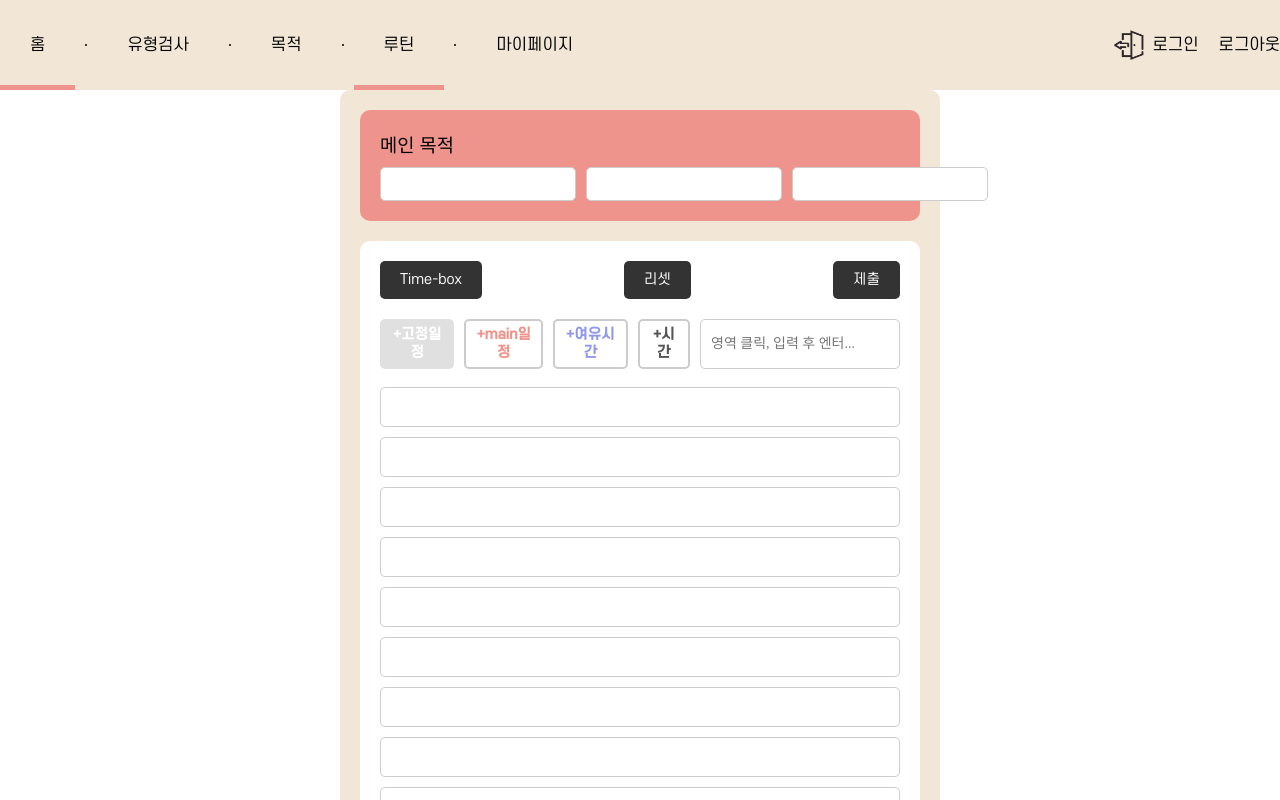
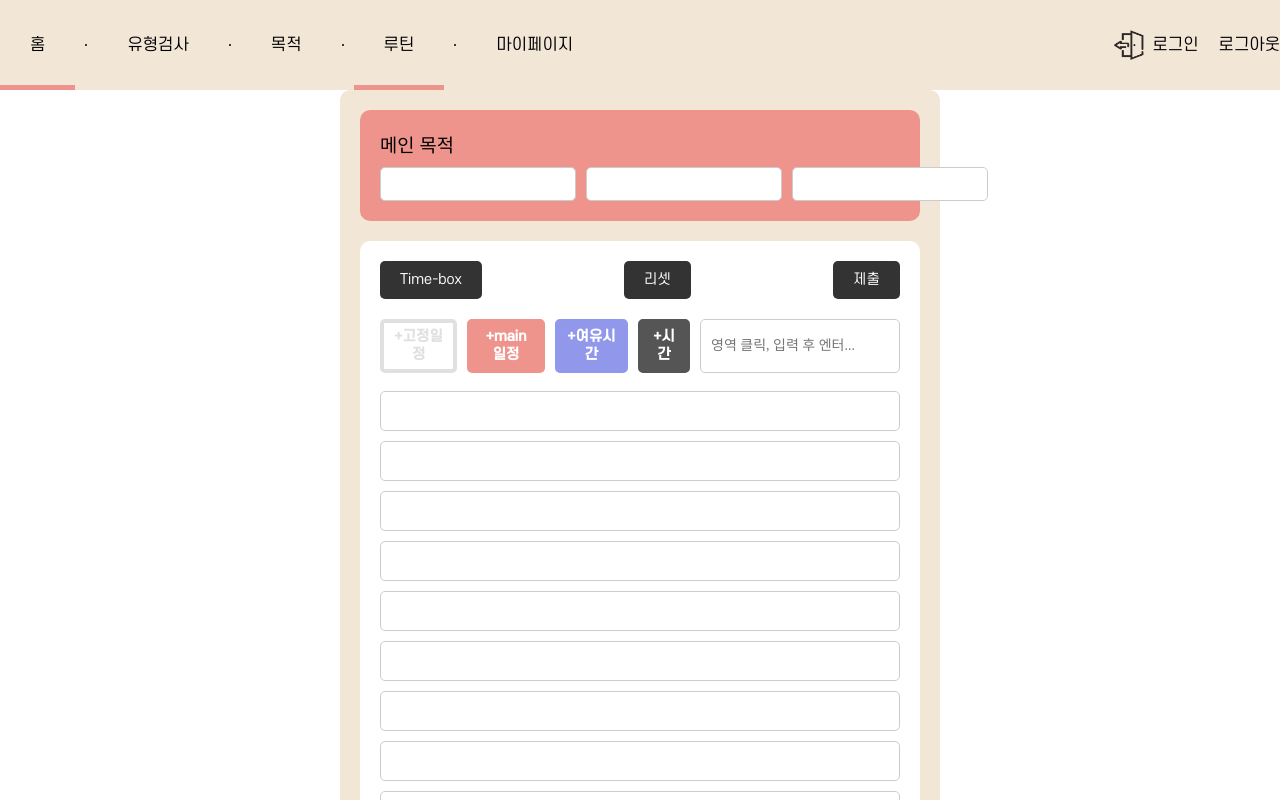
Before and after one commit to subin000306/routine, a React (Create React App) app in the folder client/: page /routine in a window 1280 px wide. Built offline with nearby package versions, Linux system fonts and the light colour scheme; no server answers; a web font is replaced by a local one.

Commit message:
TaskTypeButton업데이트

```diff
--- a/client/src/pages/Routine/index.js
+++ b/client/src/pages/Routine/index.js
@@ -290,17 +290,20 @@ const TaskTypeButton = styled.button`
   padding: 5px 10px;
   font-size: 14px;
   font-weight: bold;
-  color: ${(props) => (props.selected ? "#fff" : props.color)};
-  background-color: ${(props) => (props.selected ? props.color : "#fff")};
-  border: ${(props) =>
-    props.selected ? `2px solid ${props.color}` : "2px solid #cccccc"};
+  color: ${(props) => (props.selected ? props.color : "#fff")}; /* Selected: original color */
+  background-color: ${(props) => (props.selected ? "#fff" : props.color)}; /* Selected: white */
+  border: ${(props) => (props.selected ? `4px solid ${props.color}` : `2px solid ${props.color}`)}; /* Dynamic border color */
   border-radius: 5px;
   cursor: pointer;
   transition: all 0.3s ease;
 
   &:hover {
-    background-color: ${(props) => props.color};
-    color: #fff;
+    transform: scale(1.05); /* Slight zoom on hover */
+
+  }
+
+  &:active {
+    transform: scale(0.95); /* Slight shrink for tactile feedback */
   }
 `;
 
```
